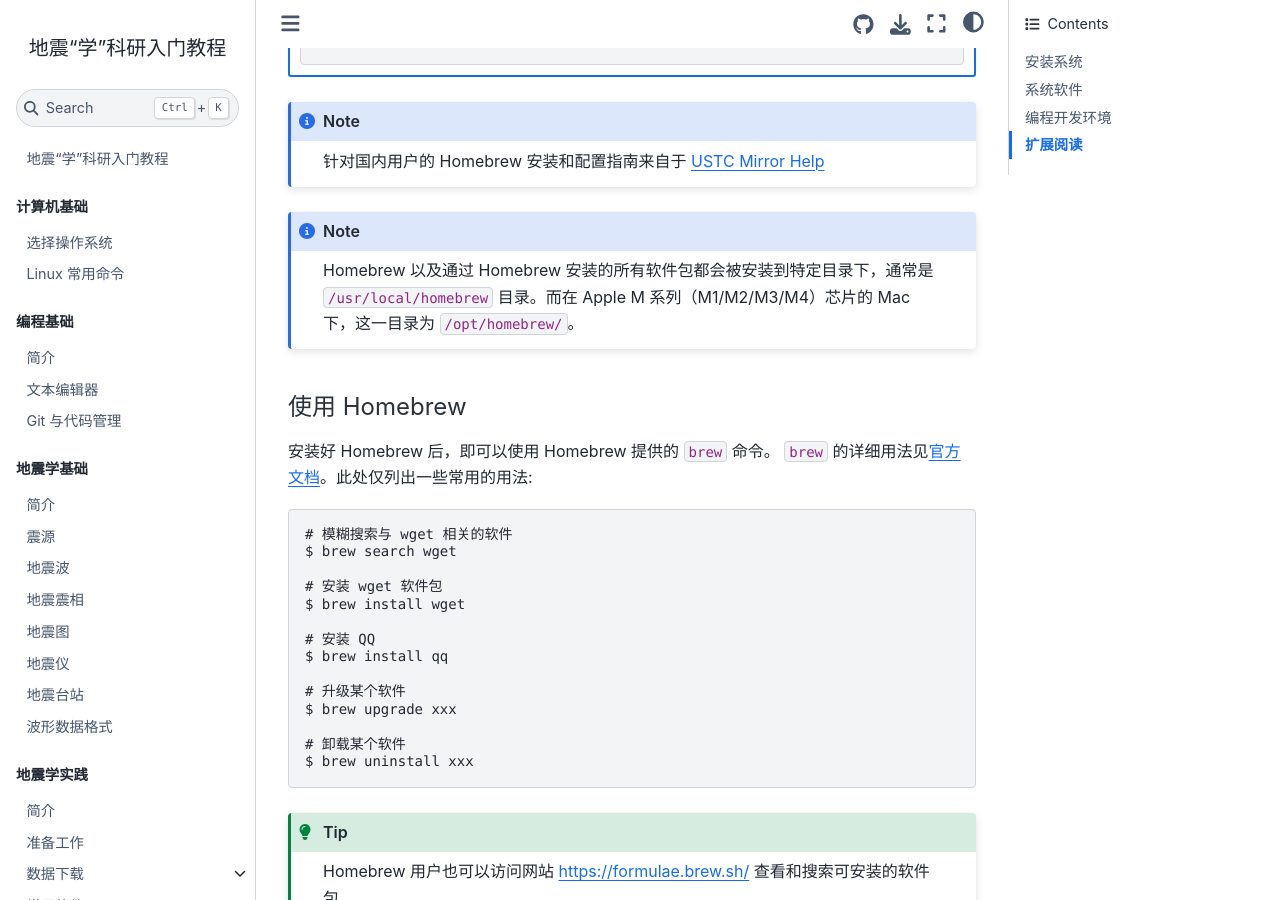
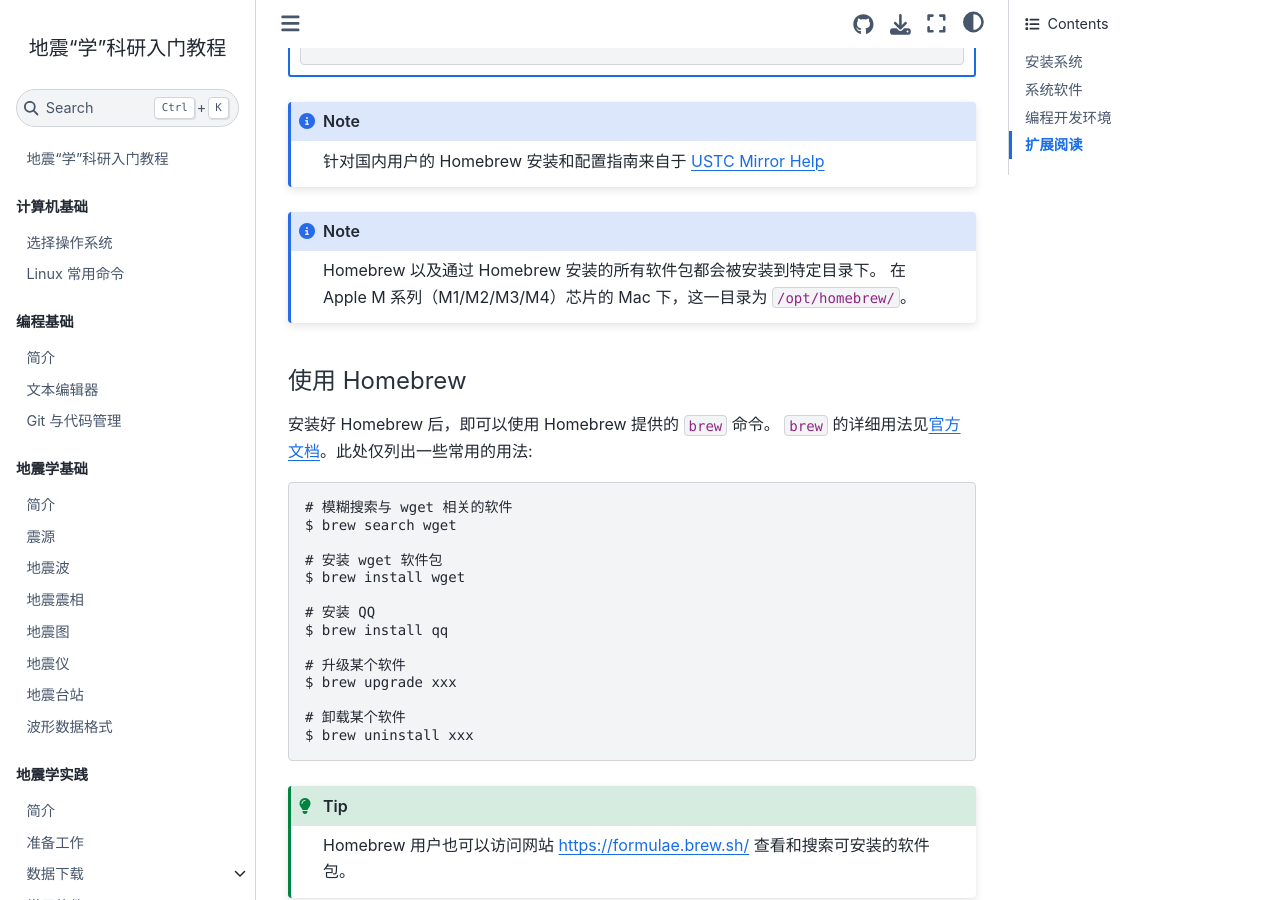
Before and after one commit to seismo-learn/seismology101, a Jupyter Book: the page built from source/computer/macos-setup.md, in a window 1280 px wide and 900 px high, scrolled down 2135 px. Built offline with Jupyter Book 1.0.4 settings and Sphinx 7.4.7 and the Sphinx Book theme 1.1.4, drawn with Linux system fonts in a browser that asks for light colours; pages that are not in the unit, such as notebooks, are missing from menus.

Commit message:
Update source/computer/macos-setup.md
Co-authored-by: Dongdong Tian <seisman.info@gmail.com>

```diff
--- a/source/computer/macos-setup.md
+++ b/source/computer/macos-setup.md
@@ -99,7 +99,8 @@ $ /bin/bash -c "$(curl -fsSL https://raw.githubusercontent.com/Homebrew/install/
 :::
 
 :::{note}
-Homebrew 以及通过 Homebrew 安装的所有软件包都会被安装到特定目录下，通常是 {file}`/usr/local/homebrew` 目录。而在 Apple M 系列（M1/M2/M3/M4）芯片的 Mac 下，这一目录为 {file}`/opt/homebrew/`。
+Homebrew 以及通过 Homebrew 安装的所有软件包都会被安装到特定目录下。
+在 Apple M 系列（M1/M2/M3/M4）芯片的 Mac 下，这一目录为 {file}`/opt/homebrew/`。
 :::
 
 #### 使用 Homebrew
```
